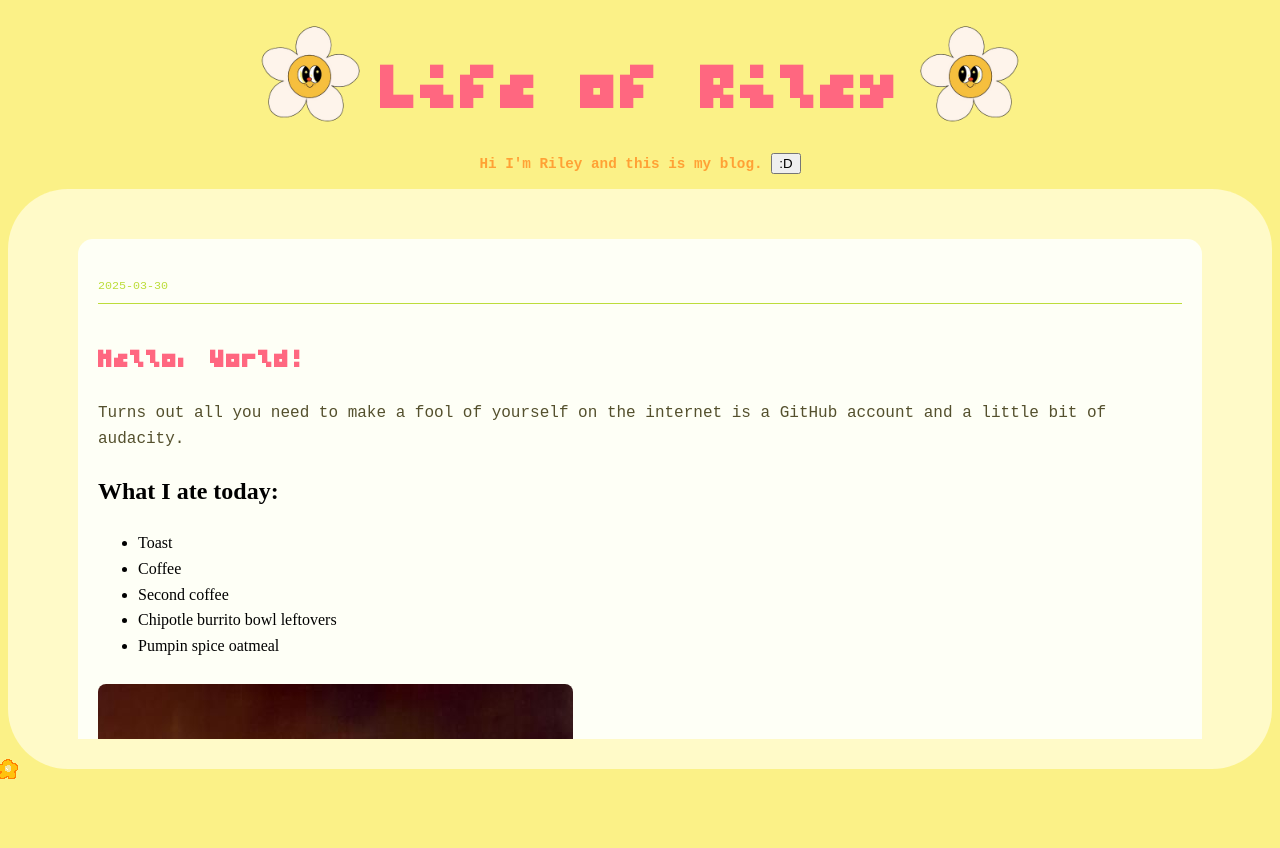
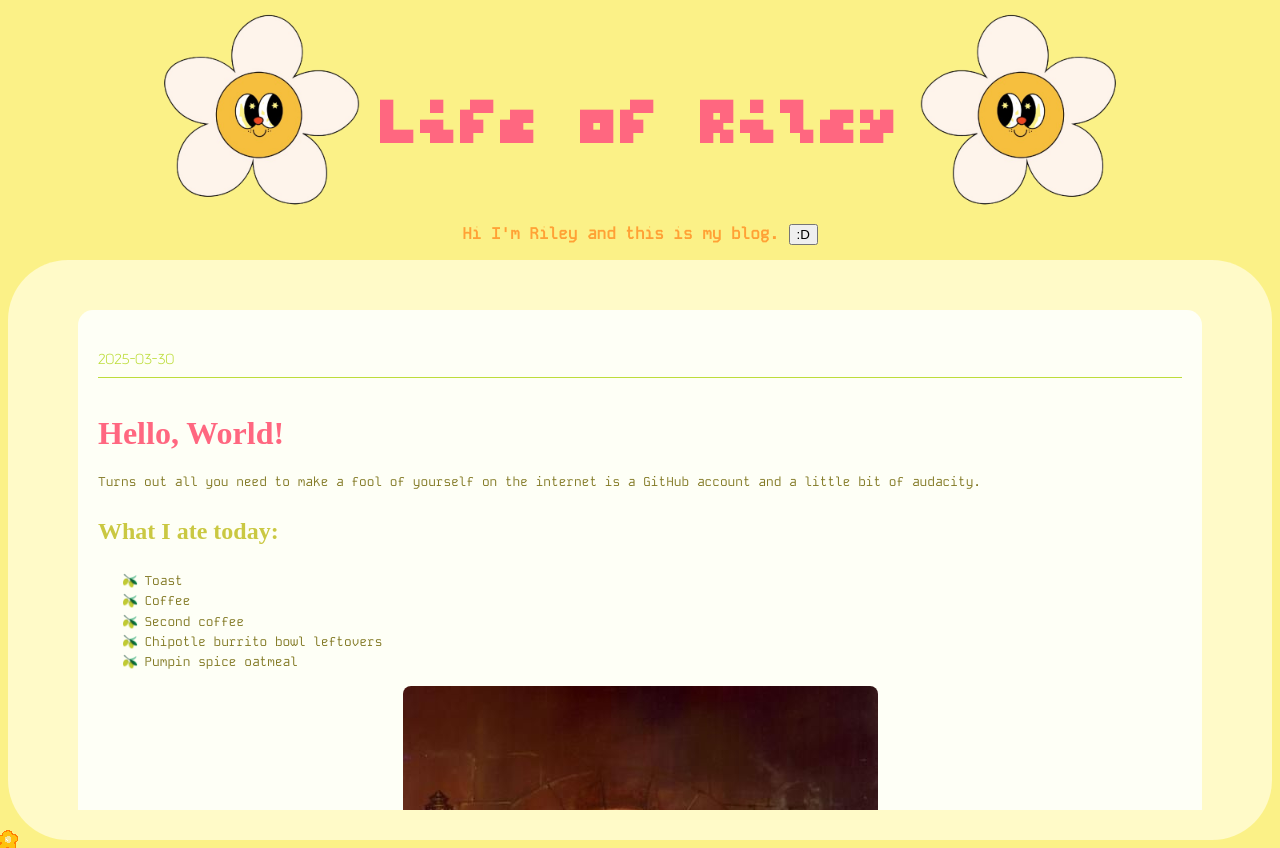
Before and after one commit to riforce/riforce.github.io, a plain HTML site: page index.html in a window 1280 px wide. Before the commit the page ends 800 px from the top, so only its background shows below. Drawn offline with nearby package versions, Linux system fonts and the light colour scheme; a web font is replaced by a local one.

Commit message:
added css styling to the post content

```diff
--- a/app.css
+++ b/app.css
@@ -7,27 +7,37 @@
 }
 
 @font-face {
-    font-family: 'PressStart2P';
-    src: url('fonts/PressStart2P-Regular.ttf') format('truetype');
+    font-family: 'Blobby';
+    src: url('fonts/BagelFatOne-Regular.ttf') format('truetype');
     font-weight: normal;
     font-style: normal;
 }
 
 @font-face {
-    font-family: 'VT323';
-    src: url('fonts/VT323-Regular.ttf') format('truetype');
+    font-family: 'Modern Spacy';
+    src: url('fonts/AdventPro_ExtraExpanded-Regular.ttf') format('truetype');
     font-weight: normal;
     font-style: normal;
 }
 
 @font-face {
-    font-family: 'Silkscreen';
-    src: url('fonts/Silkscreen-Bold.ttf') format('truetype');
+    font-family: 'Blocks';
+    src: url('fonts/Monofett-Regular.ttf') format('truetype');
     font-weight: normal;
     font-style: normal;
 }
 
-/* formatting for headers & subheaders*/
+@font-face {
+    font-family: 'Typewriter';
+    src:url('fonts/KodeMono-Regular.ttf') format('truetype');
+    font-weight: normal;
+    font-style: normal;
+}
+
+/*===========================
+    GENERAL PAGE STYLING
+=============================*/
+
 .title {
     text-align: center;
     font-size: 250%;
@@ -39,24 +49,25 @@
 .subheader {
     text-align: center;
     color:rgb(255, 161, 53);
-    font-size: 110%;
-    font-family: monospace;
+    font-size: 100%;
+    font-family: 'Typewriter';
     font-weight: bold;
     margin-bottom: 15px;
     margin-top: 15px;
 }
 
-/*formatting the style of all different html text tags*/
 h1 {
     color : rgb(255, 103, 128);
     font-family: 'Bytesized';
     margin-bottom: 0;
     margin-top: 30px;
 }
+
 p {
     color:rgb(84, 80, 45);
     font-family: 'Courier New', Courier, monospace;
 }
+
 body {
     background-color: rgb(251, 241, 135);
 }
@@ -65,6 +76,10 @@ body {
 body {
     cursor: none;
 }
+
+/*========================
+    CURSOR STYLING
+==========================*/
 
 /* Ensure all elements use the custom cursor */
 * {
@@ -98,10 +113,12 @@ a, button, input {
 
 /* Formatting image stuff */
 .flower-guy {
-    width: 100px;
+    width: 200px;
 }
 
-/* styling for the post zone */
+/*==========================
+    POST ZONE STYLING
+============================*/
 
 /* Make the post container scrollable */
 .post-container {
@@ -110,6 +127,7 @@ a, button, input {
     padding: 20px 40px;
     box-sizing: border-box;
 }
+
 /* Style for individual posts */
 .post {
     background: rgb(254, 255, 246);
@@ -117,32 +135,39 @@ a, button, input {
     padding: 20px;
     margin-bottom: 20px;
 }
+
 .post-header {
     border-bottom: 1px solid #bddd3b;
     padding-bottom: 10px;
     margin-bottom: 15px;
 }
+
 .post-date {
     color: #bddd3b;
     font-size: 0.9em;
     margin: 0;
-    font-family: monospace;
+    font-family: 'Modern Spacy';
 }
+
 .post-content {
     line-height: 1.6;
 }
+
 .post-content img {
     max-width: 100%;
     border-radius: 8px;
     margin: 10px 0;
 }
+
 .post-content audio {
     width: 100%;
     margin: 10px 0;
 }
+
 .post-tags {
     margin-top: 15px;
 }
+
 .tag {
     display: inline-block;
     background: rgb(251, 241, 135);
@@ -150,9 +175,10 @@ a, button, input {
     padding: 3px 10px;
     margin-right: 5px;
     font-size: 0.8em;
-    font-family: 'Courier New', Courier, monospace;
+    font-family: 'Modern Spacy';
     color: rgb(255, 161, 53);
 }
+
 /* Custom scrollbar for the post container */
 .post-container::-webkit-scrollbar {
     width: 15px;
@@ -175,3 +201,49 @@ a, button, input {
     background:rgb(255, 250, 200);
     border-radius: 60px;
 }
+
+/*===========================
+    POST CONTENT STYLING
+=============================*/
+
+.post-content h1 {
+    font-family: 'Blobby';
+    color: rgb(255, 103, 128);
+}
+
+.post-content h2 {
+    font-family: 'Blobby';
+    color: rgb(202, 200, 66);
+}
+
+.post-content p {
+    font-family: 'Typewriter';
+    font-size: 80%;
+    color: rgb(132, 123, 39);
+}
+
+.post-content ul {
+    font-family: 'Typewriter';
+    font-size: 80%;
+    color:rgb(132, 123, 39);
+    list-style-type: "\1FAD2";
+}
+.post-content ul li {
+    position: relative;
+    padding-left: 0.5em; /* Make space for emoji */
+}
+
+.post-content a {
+    color: #bddd3b;
+    text-decoration: none;
+}
+.post-content a:hover {
+    color: #ccff00;
+}
+
+.post-content img {
+    display: block;
+    max-width: 100%;
+    height: auto;
+    margin: 0 auto;
+  }
```
Also changed, not shown: app.js (+0 -42 lines), fonts/AdventPro_ExtraExpanded-Regular.ttf (added), fonts/KodeMono-Regular.ttf (added), fonts/Monofett-Regular.ttf (added), 1 other file.
